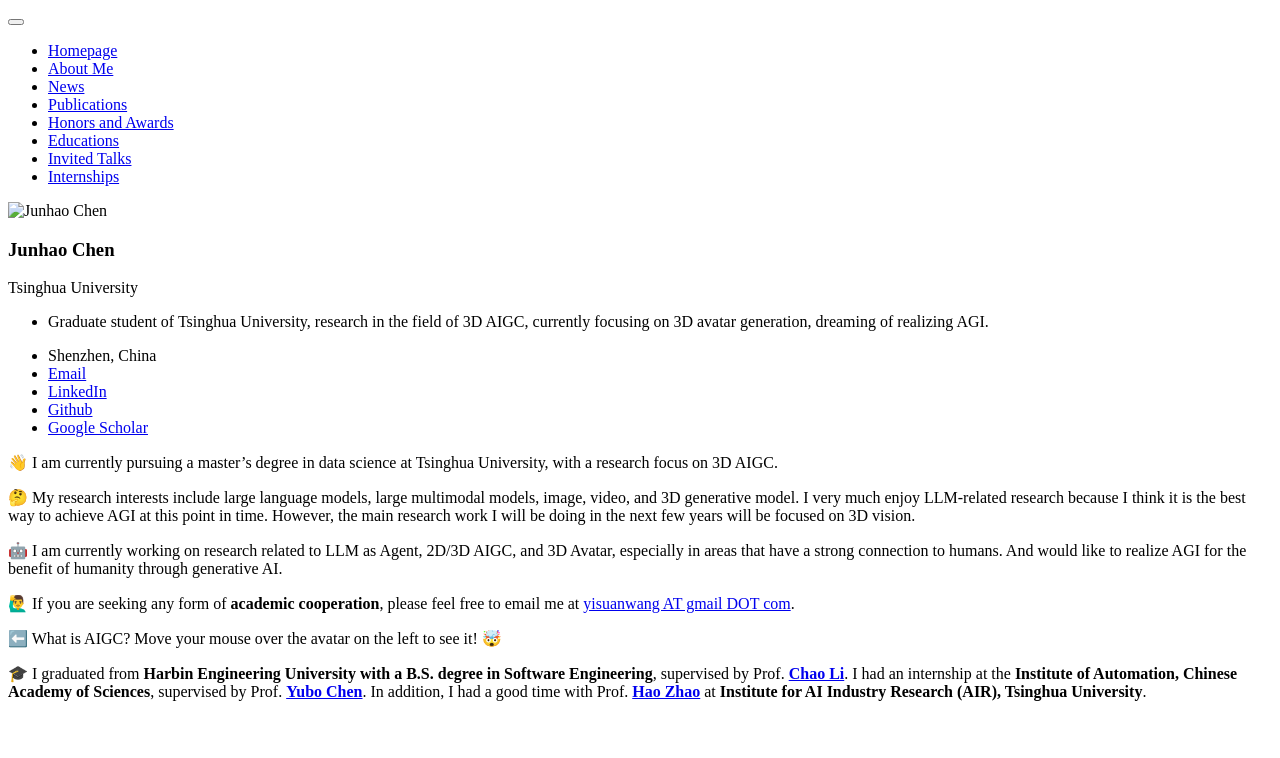
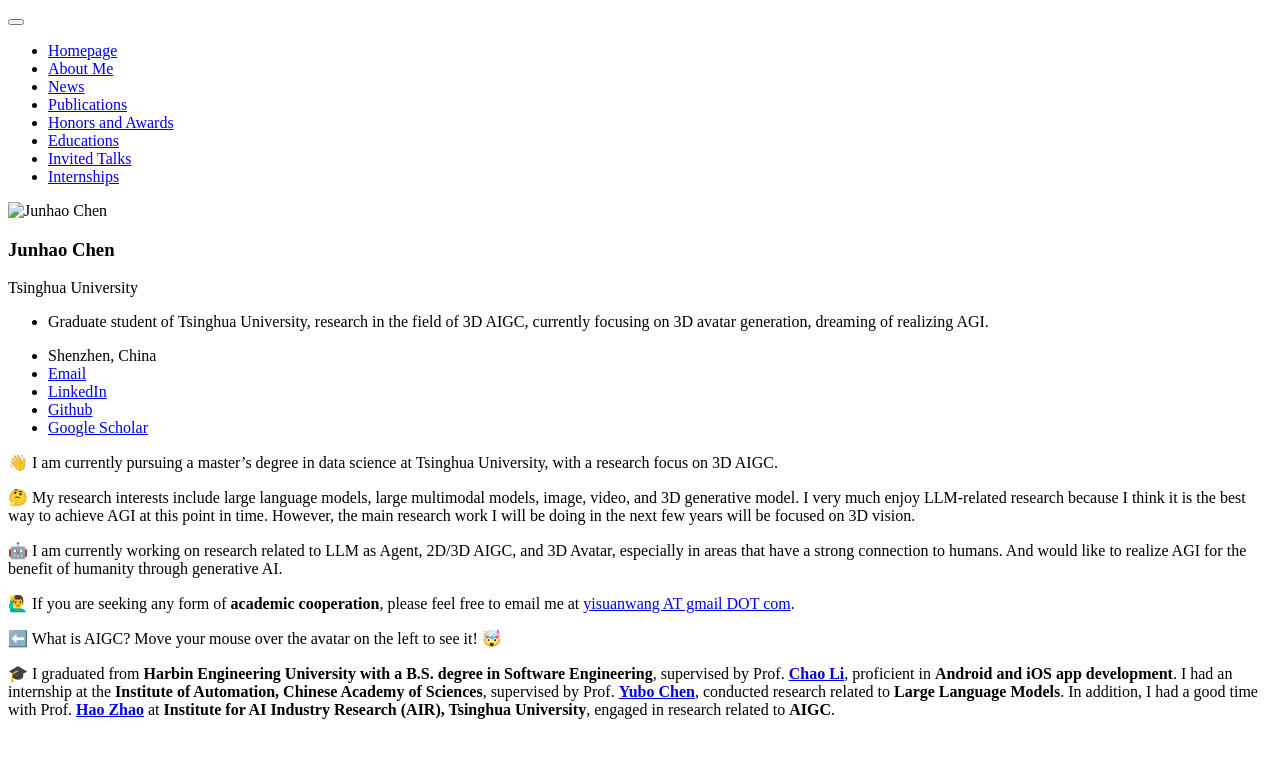
Before and after one commit to yisuanwang/yisuanwang.github.io, a Jekyll site: the page built from _pages/includes/intro.md, in a window 1280 px wide. Shown: the top 758 px of the page. Built offline with Jekyll 4.4.1, drawn with Linux system fonts in a browser that asks for light colours; our own code applies the rules of GitHub Pages for plain Markdown files.

Commit message:
20240331

```diff
--- a/_pages/includes/intro.md
+++ b/_pages/includes/intro.md
@@ -8,6 +8,6 @@
 
 ⬅️ What is AIGC? Move your mouse over the avatar on the left to see it! 🤯
 
-🎓 I graduated from **Harbin Engineering University with a B.S. degree in Software Engineering**, supervised by Prof. **[Chao Li](https://mohub.net/help/MoHub/UserServiceCases/Cases1.html#%E6%95%99%E5%B8%88%E4%BB%8B%E7%BB%8D)**.
-I had an internship at the **Institute of Automation, Chinese Academy of Sciences**, supervised by Prof. **[Yubo Chen](https://scholar.google.com/citations?hl=en&user=9z7GPxIAAAAJ)**.
-In addition, I had a good time with Prof. **[Hao Zhao](https://scholar.google.com/citations?hl=en&user=ygQznUQAAAAJ)** at **Institute for AI Industry Research (AIR), Tsinghua University**.
+🎓 I graduated from **Harbin Engineering University with a B.S. degree in Software Engineering**, supervised by Prof. **[Chao Li](https://mohub.net/help/MoHub/UserServiceCases/Cases1.html#%E6%95%99%E5%B8%88%E4%BB%8B%E7%BB%8D)**, proficient in **Android and iOS app development**.
+I had an internship at the **Institute of Automation, Chinese Academy of Sciences**, supervised by Prof. **[Yubo Chen](https://scholar.google.com/citations?hl=en&user=9z7GPxIAAAAJ)**, conducted research related to **Large Language Models**.
+In addition, I had a good time with Prof. **[Hao Zhao](https://scholar.google.com/citations?hl=en&user=ygQznUQAAAAJ)** at **Institute for AI Industry Research (AIR), Tsinghua University**, engaged in research related to **AIGC**.
```
Also changed, not shown: _pages/includes/pub.md (+1 -1 lines).
